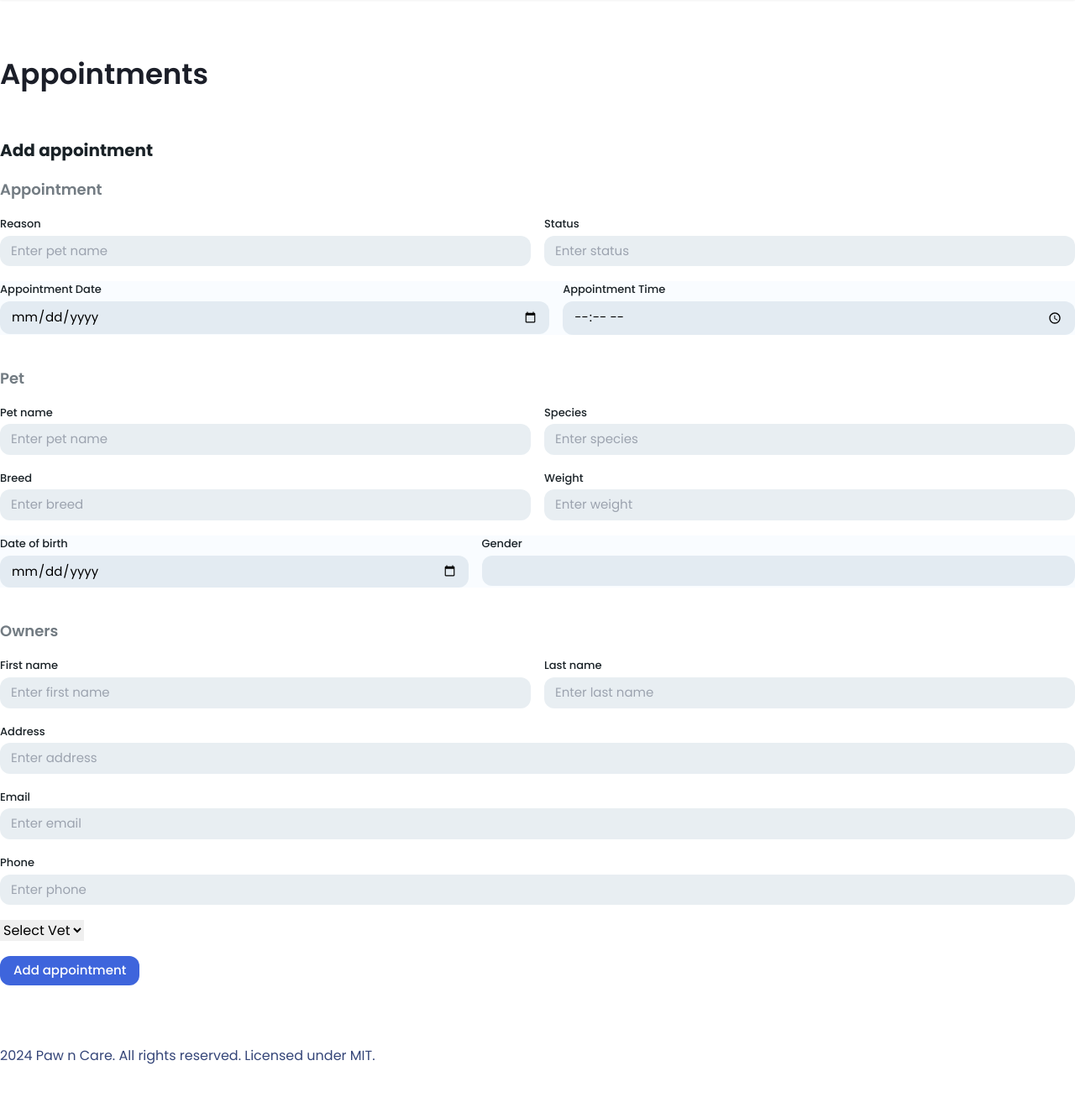
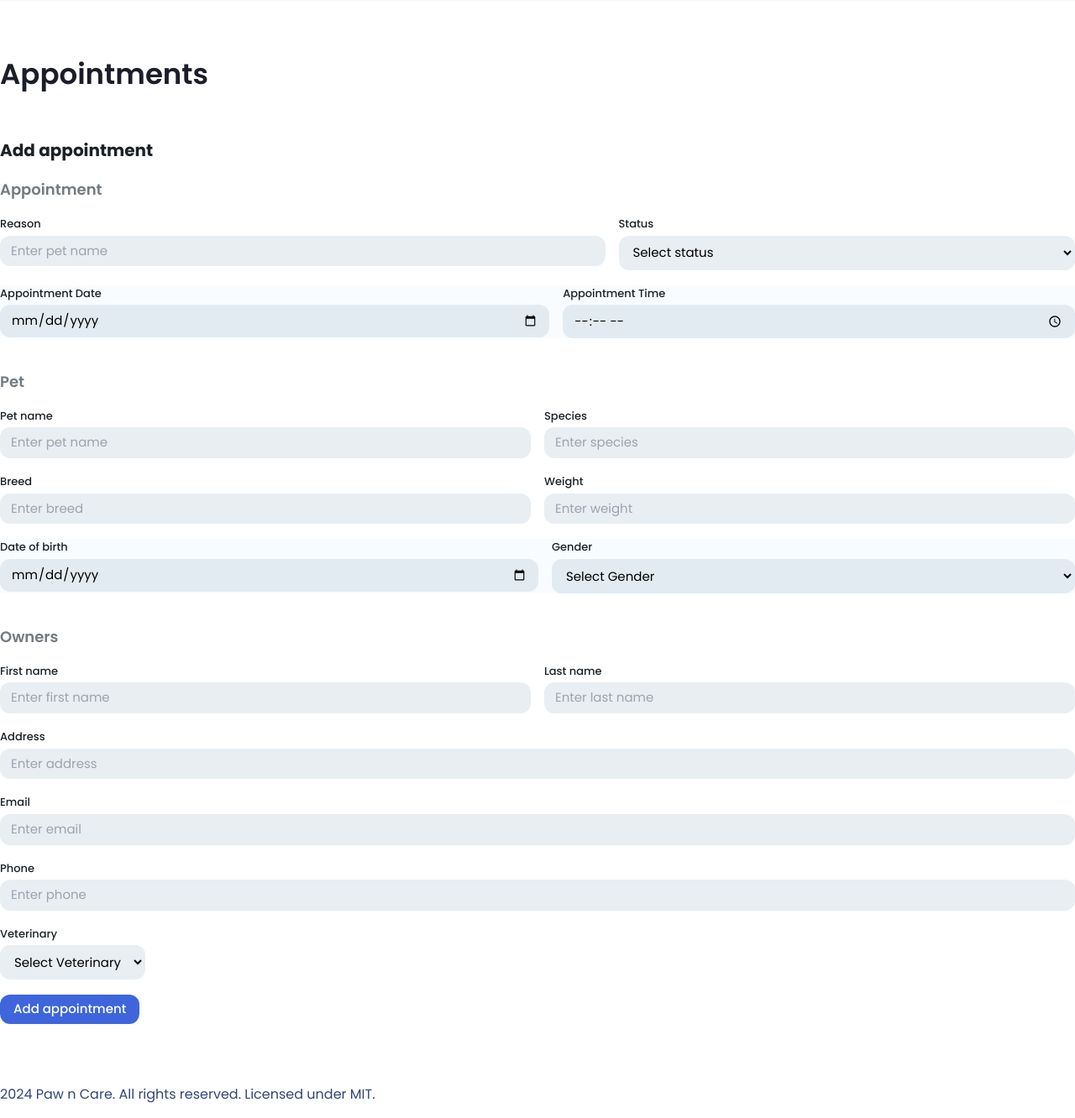
Before and after one commit to colarrbear/Paw-n-Care-Testing, a Django app: template paw_n_care/templates/appointments.html in a window 1280 px wide. Shown: the part 56-1388 px from the top of the page at 84% size. Before the commit the page ends 1324 px from the top, so only its background shows below. Run offline with Django 3.2, Linux system fonts and the light colour scheme; the template is opened without the code that fills it, so the values that code supplies are empty; some libraries are stand-ins or nearby versions.

Commit message:
Add required to appointment page

```diff
--- a/paw_n_care/models.py
+++ b/paw_n_care/models.py
@@ -35,6 +35,10 @@ class Veterinarian(models.Model):
     license_number = models.CharField(max_length=50)
     phone_number = models.CharField(max_length=15)
     email = models.EmailField(max_length=255)
+
+    @property
+    def full_name(self):
+        return f"{self.first_name} {self.last_name}"
 
     def __str__(self):
         return f"Dr. {self.first_name} {self.last_name} : {self.vet_id}"
--- a/paw_n_care/templates/appointments.html
+++ b/paw_n_care/templates/appointments.html
@@ -20,91 +20,104 @@
                     <div class="w-full flex flex-wrap justify-start items-start gap-4">
                         <div class="flex-grow flex flex-col gap-1">
                             <label class="text-[#1a2227] text-[13px] font-medium font-['Poppins']">Reason</label>
-                            <input name="reason" type="text" placeholder="Enter pet name" class="w-full px-3 py-2 bg-[#25597e]/10 rounded-xl border border-transparent focus:outline-none focus:border-[#344578] text-[15px] font-normal font-['Poppins'] leading-tight">
+                            <input name="reason" type="text" required placeholder="Enter pet name" class="w-full px-3 py-2 bg-[#25597e]/10 rounded-xl border border-transparent focus:outline-none focus:border-[#344578] text-[15px] font-normal font-['Poppins'] leading-tight">
                         </div>
                         <div class="flex-grow flex flex-col gap-1">
                             <label class="text-[#1a2227] text-[13px] font-medium font-['Poppins']">Status</label>
-                            <input name="status" type="text" placeholder="Enter status" class="w-full px-3 py-2 bg-[#25597e]/10 rounded-xl border border-transparent focus:outline-none focus:border-[#344578] text-[15px] font-normal font-['Poppins'] leading-tight">
+                            <select name="status" required class="w-full px-3 py-2 bg-[#25597e]/10 rounded-xl border border-transparent focus:outline-none focus:border-[#344578] text-[15px] font-normal font-['Poppins'] leading-tight">
+                                <option value="" disabled selected>Select status</option>
+                                <option value="Scheduled">Scheduled</option>
+                                <option value="Completed">Completed</option>
+                                <option value="Canceled">Canceled</option>
+                            </select>
                         </div>
                     </div>
                     <div class="w-full bg-[#f9fcff] flex flex-wrap justify-start items-start gap-4">
                         <div class="flex-grow flex flex-col gap-1">
                             <label class="text-[#1a2227] text-[13px] font-medium font-['Poppins']">Appointment Date</label>
-                            <input name="appointment_date" type="date" class="w-full px-3 py-2 bg-[#25597e]/10 rounded-xl border border-transparent focus:outline-none focus:border-[#344578] text-[15px] font-normal font-['Poppins'] leading-tight">
+                            <input name="appointment_date" type="date" required class="w-full px-3 py-2 bg-[#25597e]/10 rounded-xl border border-transparent focus:outline-none focus:border-[#344578] text-[15px] font-normal font-['Poppins'] leading-tight">
                         </div>
                         <div class="flex-grow flex flex-col gap-1">
                             <label class="text-[#1a2227] text-[13px] font-medium font-['Poppins']">Appointment Time</label>
-                            <input name="appointment_time" type="time" class="w-full px-3 py-2 bg-[#25597e]/10 rounded-xl border border-transparent focus:outline-none focus:border-[#344578] text-[15px] font-normal font-['Poppins'] leading-tight">
+                            <input name="appointment_time" type="time" required class="w-full px-3 py-2 bg-[#25597e]/10 rounded-xl border border-transparent focus:outline-none focus:border-[#344578] text-[15px] font-normal font-['Poppins'] leading-tight">
                         </div>
                     </div>
                     <div class="text-[#14232e]/60  text-lg font-semibold font-['Poppins'] leading-normal mt-5">Pet</div>
                     <div class="w-full flex flex-wrap justify-start items-start gap-4">
                         <div class="flex-grow flex flex-col gap-1">
                             <label class="text-[#1a2227] text-[13px] font-medium font-['Poppins']">Pet name</label>
-                            <input name="pet_name" type="text" placeholder="Enter pet name" class="w-full px-3 py-2 bg-[#25597e]/10 rounded-xl border border-transparent focus:outline-none focus:border-[#344578] text-[15px] font-normal font-['Poppins'] leading-tight">
+                            <input name="pet_name" type="text" required placeholder="Enter pet name" class="w-full px-3 py-2 bg-[#25597e]/10 rounded-xl border border-transparent focus:outline-none focus:border-[#344578] text-[15px] font-normal font-['Poppins'] leading-tight">
                         </div>
                         <div class="flex-grow flex flex-col gap-1">
                             <label class="text-[#1a2227] text-[13px] font-medium font-['Poppins']">Species</label>
-                            <input name="species" type="text" placeholder="Enter species" class="w-full px-3 py-2 bg-[#25597e]/10 rounded-xl border border-transparent focus:outline-none focus:border-[#344578] text-[15px] font-normal font-['Poppins'] leading-tight">
+                            <input name="species" type="text" required placeholder="Enter species" class="w-full px-3 py-2 bg-[#25597e]/10 rounded-xl border border-transparent focus:outline-none focus:border-[#344578] text-[15px] font-normal font-['Poppins'] leading-tight">
                         </div>
                     </div>
                     <div class="w-full flex flex-wrap justify-start items-start gap-4">
                         <div class="flex-grow flex flex-col gap-1">
                             <label class="text-[#1a2227] text-[13px] font-medium font-['Poppins']">Breed</label>
-                            <input name="breed" type="text" placeholder="Enter breed" class="w-full px-3 py-2 bg-[#25597e]/10 rounded-xl border border-transparent focus:outline-none focus:border-[#344578] text-[15px] font-normal font-['Poppins'] leading-tight">
+                            <input name="breed" type="text" required placeholder="Enter breed" class="w-full px-3 py-2 bg-[#25597e]/10 rounded-xl border border-transparent focus:outline-none focus:border-[#344578] text-[15px] font-normal font-['Poppins'] leading-tight">
                         </div>
                         <div class="flex-grow flex flex-col gap-1">
                             <label class="text-[#1a2227] text-[13px] font-medium font-['Poppins']">Weight</label>
-                            <input name="weight" type="text" placeholder="Enter weight" class="w-full px-3 py-2 bg-[#25597e]/10 rounded-xl border border-transparent focus:outline-none focus:border-[#344578] text-[15px] font-normal font-['Poppins'] leading-tight">
+                            <input name="weight" type="text" required placeholder="Enter weight" class="w-full px-3 py-2 bg-[#25597e]/10 rounded-xl border border-transparent focus:outline-none focus:border-[#344578] text-[15px] font-normal font-['Poppins'] leading-tight">
                         </div>
                     </div>
                     <div class="w-full bg-[#f9fcff] flex flex-wrap justify-start items-start gap-4 relative">
                         <div class="flex-grow flex flex-col gap-1">
                             <label class="text-[#1a2227] text-[13px] font-medium font-['Poppins']">Date of birth</label>
-                            <input name="date_of_birth" type="date" class="w-full px-3 py-2 bg-[#25597e]/10 rounded-xl border border-transparent focus:outline-none focus:border-[#344578] text-[15px] font-normal font-['Poppins'] leading-tight">
+                            <input name="date_of_birth" type="date" required class="w-full px-3 py-2 bg-[#25597e]/10 rounded-xl border border-transparent focus:outline-none focus:border-[#344578] text-[15px] font-normal font-['Poppins'] leading-tight">
                         </div>
                         <div class="flex-grow flex flex-col gap-1">
                             <label class="text-[#1a2227] text-[13px] font-medium font-['Poppins']">Gender</label>
-                            <input name="gender" type="text" class="w-full px-3 py-2 bg-[#25597e]/10 rounded-xl border border-transparent focus:outline-none focus:border-[#344578] text-[15px] font-normal font-['Poppins'] leading-tight">
+                            <select name="gender" required class="w-full px-3 py-2 bg-[#25597e]/10 rounded-xl border border-transparent focus:outline-none focus:border-[#344578] text-[15px] font-normal font-['Poppins'] leading-tight">
+                                <option value="" disabled selected>Select Gender</option>
+                                <option value="male">Male</option>
+                                <option value="female">Female</option>
+                            </select>
                         </div>
                     </div>
                     <div class="text-[#14232e]/60  text-lg font-semibold font-['Poppins'] leading-normal mt-5">Owners</div>
                     <div class="w-full flex flex-wrap justify-start items-start gap-4">
                         <div class="flex-grow flex flex-col gap-1">
                             <label class="text-[#1a2227] text-[13px] font-medium font-['Poppins']">First name</label>
-                            <input name="first_name" type="text" placeholder="Enter first name" class="w-full px-3 py-2 bg-[#25597e]/10 rounded-xl border border-transparent focus:outline-none focus:border-[#344578] text-[15px] font-normal font-['Poppins'] leading-tight">
+                            <input name="first_name" type="text" required placeholder="Enter first name" class="w-full px-3 py-2 bg-[#25597e]/10 rounded-xl border border-transparent focus:outline-none focus:border-[#344578] text-[15px] font-normal font-['Poppins'] leading-tight">
                         </div>
                         <div class="flex-grow flex flex-col gap-1">
                             <label class="text-[#1a2227] text-[13px] font-medium font-['Poppins']">Last name</label>
-                            <input name="last_name" type="text" placeholder="Enter last name" class="w-full px-3 py-2 bg-[#25597e]/10 rounded-xl border border-transparent focus:outline-none focus:border-[#344578] text-[15px] font-normal font-['Poppins'] leading-tight">
+                            <input name="last_name" type="text" required placeholder="Enter last name" class="w-full px-3 py-2 bg-[#25597e]/10 rounded-xl border border-transparent focus:outline-none focus:border-[#344578] text-[15px] font-normal font-['Poppins'] leading-tight">
                         </div>
                     </div>
                     <div class="w-full flex flex-wrap justify-start items-start gap-4">
                         <div class="flex-grow flex flex-col gap-1">
                             <label class="text-[#1a2227] text-[13px] font-medium font-['Poppins']">Address</label>
-                            <input name="address" type="text" placeholder="Enter address" class="w-full px-3 py-2 bg-[#25597e]/10 rounded-xl border border-transparent focus:outline-none focus:border-[#344578] text-[15px] font-normal font-['Poppins'] leading-tight">
+                            <input name="address" type="text" required placeholder="Enter address" class="w-full px-3 py-2 bg-[#25597e]/10 rounded-xl border border-transparent focus:outline-none focus:border-[#344578] text-[15px] font-normal font-['Poppins'] leading-tight">
                         </div>
                     </div>
                     <div class="w-full flex flex-wrap justify-start items-start gap-4">
                         <div class="flex-grow flex flex-col gap-1">
                             <label class="text-[#1a2227] text-[13px] font-medium font-['Poppins']">Email</label>
-                            <input name="email" type="text" placeholder="Enter email" class="w-full px-3 py-2 bg-[#25597e]/10 rounded-xl border border-transparent focus:outline-none focus:border-[#344578] text-[15px] font-normal font-['Poppins'] leading-tight">
+                            <input name="email" type="email" required placeholder="Enter email" class="w-full px-3 py-2 bg-[#25597e]/10 rounded-xl border border-transparent focus:outline-none focus:border-[#344578] text-[15px] font-normal font-['Poppins'] leading-tight">
                         </div>
                     </div>
                     <div class="w-full flex flex-wrap justify-start items-start gap-4">
                         <div class="flex-grow flex flex-col gap-1">
                             <label class="text-[#1a2227] text-[13px] font-medium font-['Poppins']">Phone</label>
-                            <input name="phone" type="text" placeholder="Enter phone" class="w-full px-3 py-2 bg-[#25597e]/10 rounded-xl border border-transparent focus:outline-none focus:border-[#344578] text-[15px] font-normal font-['Poppins'] leading-tight">
+                            <input name="phone" type="text" required placeholder="Enter phone" class="w-full px-3 py-2 bg-[#25597e]/10 rounded-xl border border-transparent focus:outline-none focus:border-[#344578] text-[15px] font-normal font-['Poppins'] leading-tight">
                         </div>
                     </div>
                     <div class="flex-grow flex flex-col gap-1 relative">
+                        <label class="text-[#1a2227] text-[13px] font-medium font-['Poppins']">Veterinary</label>
                         <div class="w-full max-w-xs">
-                          <select name="vet" class="select select-bordered w-full">
-                            <option disabled selected>Select Vet</option>
-                              {% for i in vets %}
-                                <option>{{ i.vet_id }}</option>
-                              {% endfor %}
-                          </select>
+                            <select
+                                name="vet"
+                                required class="select select-bordered w-full px-3 py-2 bg-[#25597e]/10 rounded-xl border border-transparent focus:outline-none focus:border-[#344578] text-[15px] font-normal font-['Poppins']"
+                            >
+                                <option value="" disabled selected>Select Veterinary</option>
+                                {% for i in vets %}
+                                <option value="{{ i.vet_id }}">{{ i.full_name }}</option>
+                                {% endfor %}
+                            </select>
                         </div>
                     </div>
                     <button class="px-4 py-2 bg-[#3e65dc] text-white rounded-xl text-[15px] font-medium font-['Poppins'] leading-tight transition-all duration-300 ease-in-out transform hover:bg-[#1e4b8c] hover:shadow-lg hover:scale-105 focus:outline-none focus:ring-2 focus:ring-[#3e65dc]">
@@ -179,5 +192,38 @@
 </div>
 </form>
 
+<script>
+    function filterDropdown(value) {
+        const dropdown = document.getElementById('vetDropdown');
+        const items = dropdown.querySelectorAll('li');
+        let hasResults = false;
+
+        if (value.trim() === '') {
+            dropdown.classList.add('hidden');
+            return;
+        }
+
+        items.forEach((item) => {
+            const text = item.textContent || item.innerText;
+            if (text.toLowerCase().includes(value.toLowerCase())) {
+                item.style.display = '';
+                hasResults = true;
+            } else {
+                item.style.display = 'none';
+            }
+        });
+
+        dropdown.classList.toggle('hidden', !hasResults);
+    }
+
+    function selectVet(vetId, vetName) {
+        const dropdown = document.getElementById('vetDropdown');
+        const input = dropdown.previousElementSibling;
+
+        input.value = vetName;
+        document.getElementById('selectedVet').value = vetId;
+        dropdown.classList.add('hidden');
+    }
+</script>
 
 {% endblock %}
```
